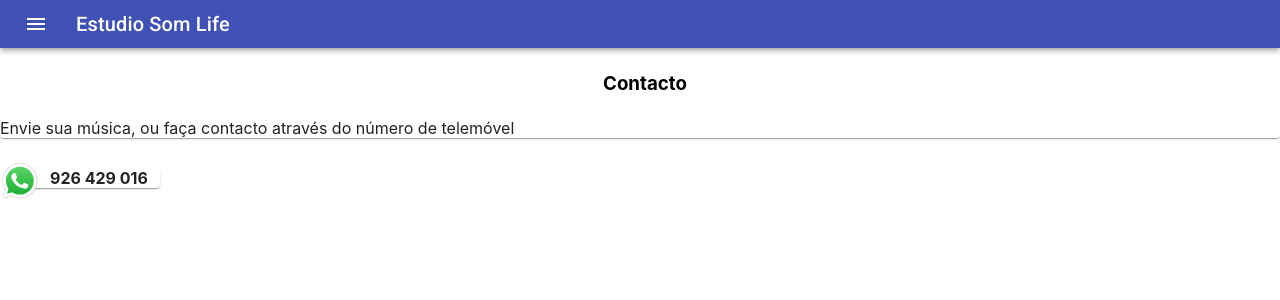
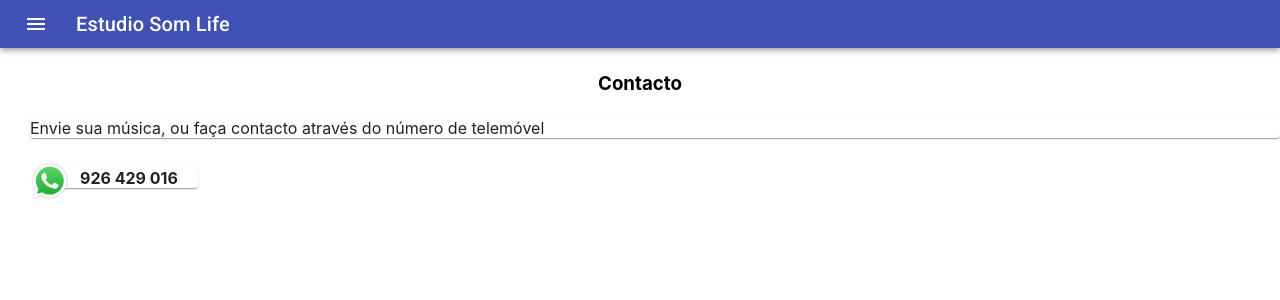
Before and after one commit to pedromartinsjesus/somlife, a React (Create React App) app: page /contacto in a window 1280 px wide. Shown: the top 300 px of the page. Built offline with nearby package versions, Linux system fonts and the light colour scheme.

Commit message:
Resposive almost there

```diff
--- a/src/components/Contacto/contacto.js
+++ b/src/components/Contacto/contacto.js
@@ -8,30 +8,34 @@ const useStyles = makeStyles((theme) => ({
     root: {
         flexGrow: 1,
 
-
-
     },
     tituloContacto: {
-        marginLeft: 10,
         padding: 5,
         textAlign: 'center',
     },
     telemovelPaper: {
         marginTop: 30,
-        marginLeft: 30,
-        paddingLeft: 20,
+        marginLeft: 50,
+        paddingLeft: 30,
         padddingTop: 30,
+        paddingRight: 20,
         marginBottom: 50,/* OBS. Coloquei esse margin bottom apenas pra abrir espaço no final da div
                             porque o backgroundColor do root estava pequeno na tela. Foi só pra dar mais
                             espaço de cor na tela.  */
-        width: 110,
+        width: 'max-content',
+        textAlign: 'center',
     },
     telemovelNumber: {
         fontWeight: "bold",
+
     },
     logoZap: {
         marginTop: 23,
+        marginLeft: 30,
         float: 'left',
+    },
+    contactoDescricao: {
+        marginLeft: 30,
     },
 
 }));
@@ -50,13 +54,13 @@ const Contacto = () => {
 
 
                     <h3 aria-label="Contacto" className={classes.tituloContacto}> Contacto </h3>
-                    <Paper className={classes.contacto}>
+                    <Paper className={classes.contactoDescricao}>
 
                         Envie sua música, ou faça contacto através do número de telemóvel
                       </Paper>
                     <img className={classes.logoZap} src="/imagens/whatsApp.svg" />
                     <Paper className={classes.telemovelPaper}>
-                        <p className={classes.telemovelNumber}>926 429 016</p>
+                        <span className={classes.telemovelNumber}>926 429 016</span>
                     </Paper>
 
                 </Grid>
--- a/src/components/Home/home.js
+++ b/src/components/Home/home.js
@@ -59,9 +59,13 @@ const useStyles = makeStyles((theme) => ({
 }));
 
 
-/* const handlePlayer = (e) => {
-    console.log("here");
-} */
+const handlePlayer = (e) => {
+    console.log(e);
+}
+
+const handlePlayer2 = (e) => {
+    console.log(e);
+}
 
 
 const Home = (props) => {
@@ -86,14 +90,14 @@ const Home = (props) => {
                 <Grid item xs={6} sm={3} md={3} lg={3}>
                     <ul>
 
-                        <li className={classes.listItem}>Country
+                        <li onPlay={handlePlayer} className={classes.listItem}>Country
                          <audio preload="none" className={classes.player} controls="controls">
                                 <source src="/musicas/country.mp3" type="audio/mp3"></source>
                                 Your browser does not support the audio element.
                             </audio>
                         </li>
 
-                        <li className={classes.listItem}>Dance
+                        <li onPlay={handlePlayer2} className={classes.listItem}>Dance
                         <audio preload="none" className={classes.player} controls="controls">
                                 <source src="/musicas/dance.mp3" type="audio/mp3"></source>
                             </audio>
```
